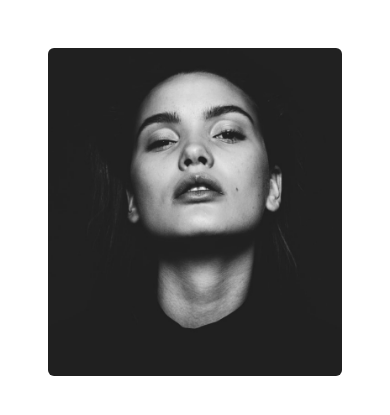
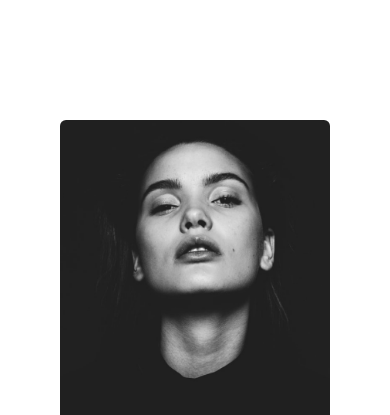
Before and after one commit to hazelglaine/responsive-portfolio, a plain HTML site: page about.html in a window 390 px wide. Shown: the top 415 px of the page. Drawn offline with nearby package versions, Linux system fonts and the light colour scheme.

Commit message:
Edited CSS for general use

```diff
--- a/about.html
+++ b/about.html
@@ -28,9 +28,10 @@
     <title>About | Hazel Glaine</title>
   </head>
   <body>
-    <div class="about-container p-5 d-flex">
+    <div class="content-container container p-5 mt-5 d-flex">
+      <div class="content">
         <div class="row">
-        <div class="col-lg-6">
+          <div class="col-lg-6 p-4">
             <img src="/images/portrait.png" alt="" class="img-fluid rounded" />
           </div>
           <div class="col-lg-6">
@@ -39,13 +40,13 @@
               <h2>Hazel Glaine</h2>
               <p>
                 Nisl faucibus quis urna nibh ut amet diam suscipit pretium massa
-              sollicitudin in risus in sagittis nisl faucibus quis urna nibh ut
-              amet diam suscipit pretium massa, sollicitudin in risus in.
+                sollicitudin in risus in sagittis nisl faucibus quis urna nibh
+                ut amet diam suscipit pretium massa, sollicitudin in risus in.
                 Sagittis.
               </p>
             </div>
-
             <a href="#" class="btn btn-branding-filled mt-4">Contact me</a>
+          </div>
         </div>
       </div>
     </div>
--- a/css/styles.css
+++ b/css/styles.css
@@ -118,8 +118,7 @@ p {
     font-size: 16px;
   }
 
-  .about-container {
+  .content-container {
     text-align: center;
-    align-items: center;
   }
 }
```
Also changed, not shown: images/southkorea.png (added). Lines whose indentation alone changed are shown as unchanged.
